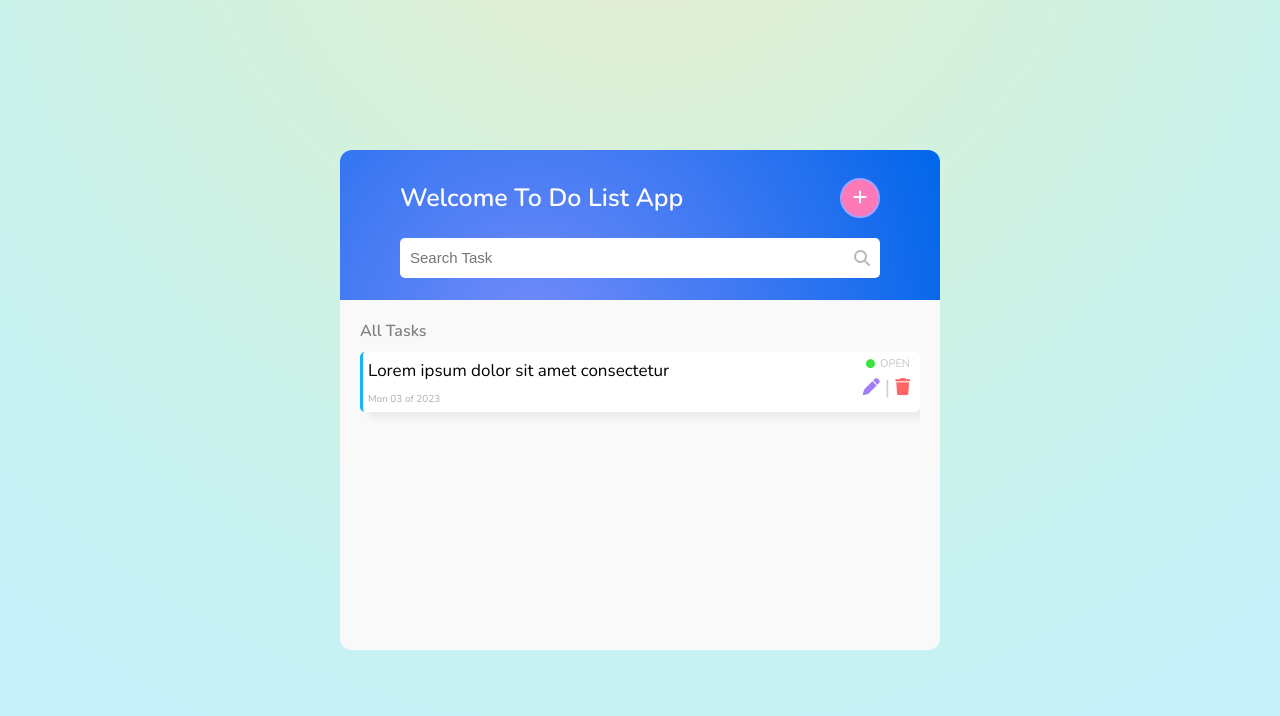
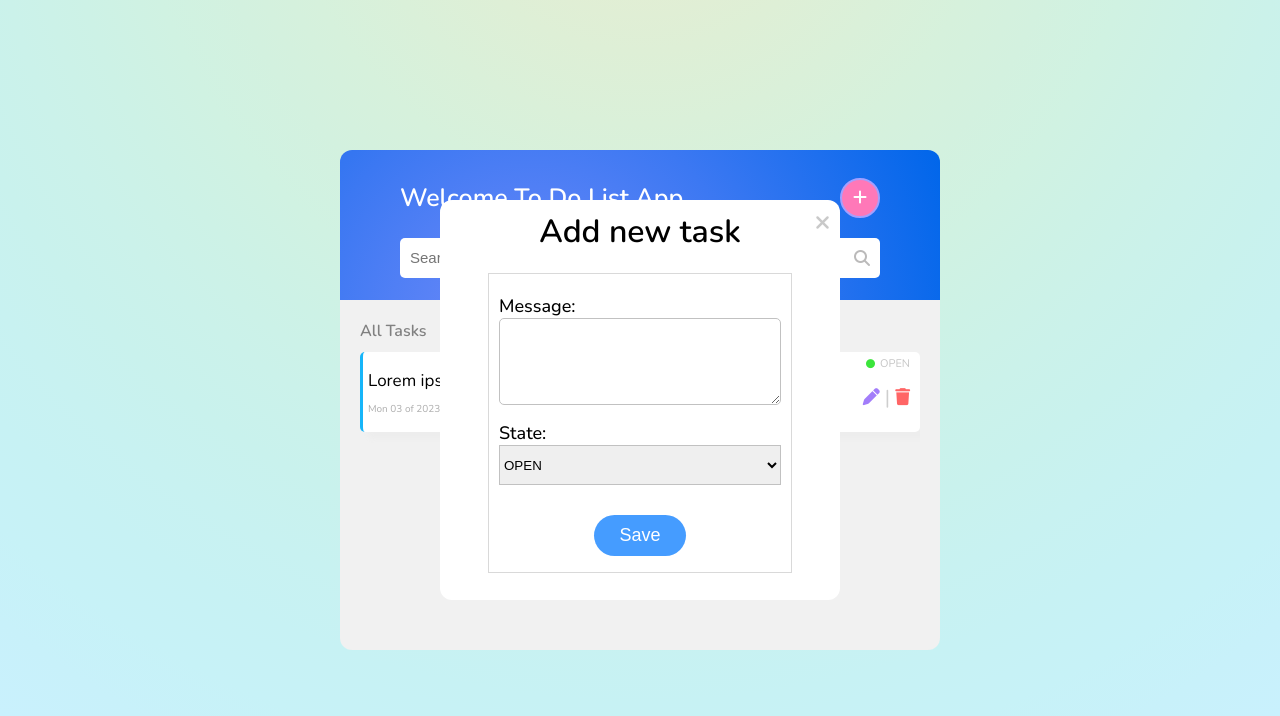
Before and after one commit to juandavid3196/ToDoListApp, an Angular app: page /board in a window 1280 px wide. Both pictures are taken after a click on the button 860 px from the left and 197 px from the top of the page. Shown: the top 716 px of the page. Built offline with nearby package versions, Linux system fonts and the light colour scheme.

Commit message:
add task form,TaskService, Task interface.

```diff
--- a/src/app/modules/board/board.component.css
+++ b/src/app/modules/board/board.component.css
@@ -44,6 +44,10 @@
     cursor: pointer;
 }
 
+.button-box button:hover{
+    background-color: rgb(52, 255, 113);
+}
+
 .button-box h1 {
     font-size: 25px;
     color: rgb(255, 255, 255);
@@ -78,7 +82,7 @@
 }
 
 .bottom {
-    background-color: #f9f9f9;
+    background-color: #f1f1f1;
     height: 70%;
     padding: 20px;
 
@@ -97,3 +101,90 @@
     overflow: auto;
     height: 300px;
 }
+
+
+/*task form*/
+.container-form {
+    width: 400px;
+    height: 400px;
+    background-color: white;
+    border-radius: 12px;
+    position: fixed;
+    top: 50%;
+    left: 50%;
+    transform: translate(-50%, -50%);
+    display: flex;
+    align-items: center;
+    flex-direction: column;
+    padding: 10px;
+
+}
+
+.btn-exit {
+    position: absolute;
+    top:10px;
+    right: 10px;
+    font-size: 20px;
+    color: rgb(201, 201, 201);
+    cursor: pointer;
+}
+
+.btn-exit:hover{
+    color: rgb(255, 91, 91);
+}
+
+.form-box {
+    width: 80%;
+    height: 300px;
+    border: 1px solid #d9d9d9;
+    padding: 20px 10px;
+    display: flex;
+    flex-direction: column;
+    gap: 10px;
+    margin-top: 20px;
+
+}
+
+.element-box textarea {
+    width: 100%;
+    border-color: #c1c1c1;
+    font-size: 15px;
+    border-radius: 5px;
+    outline-color: #79b7ff;
+}
+
+.element-box select {
+    width: 100%;
+    height: 40px;
+    outline-color:#79b7ff;
+    border-color: #c1c1c1;
+}
+
+.element-box label {
+    font-size: 18px;
+    font-weight: 500;
+    margin-bottom: 20px;
+}
+
+
+.element-box-btn {
+display: flex;
+align-items: center;
+justify-content: center;
+margin-top: 20px;
+}
+
+.element-box-btn button {
+    padding: 10px 25px;
+    color: white;
+    font-size: 18px;
+    font-weight: 300;
+    border-radius: 25px;
+    border-style: none;
+    cursor: pointer;
+    background-color: #459cff;
+}
+
+.element-box-btn button:hover {
+    background-color: #00489b;
+}
--- a/src/app/modules/board/board.component.html
+++ b/src/app/modules/board/board.component.html
@@ -3,7 +3,7 @@
         <div class="top">
             <div class="button-box">
                 <h1>Welcome To Do List App</h1>
-                <button><i class="fa-solid fa-plus"></i></button>
+                <button (click)="newTask()"><i class="fa-solid fa-plus"></i></button>
             </div>
             <div class="search-box">
                 <input type="text" placeholder="Search Task">
@@ -20,4 +20,25 @@
             </div>
         </div>
     </div>
+    <div *ngIf="openForm" class="container-form">
+        <span class="btn-exit" (click)="exitForm()"><i class="fa-solid fa-xmark"></i></span>
+        <h1>Add new task</h1>
+        <div class="form-box">
+            <div class="element-box">
+                <label for="">Message:</label>
+                <textarea name="" id="" cols="30" rows="5" required></textarea>
+            </div>
+            <div class="element-box">
+                <label for="">State:</label>
+                <select name="" id="">
+                    <option value="1">OPEN</option>
+                    <option value="2">InPROGRESS</option>
+                    <option value="3">COMPLETED</option>
+                </select>
+            </div>
+            <div class="element-box-btn">
+                <button>Save</button>
+            </div>
+        </div>
+    </div>
 </div>
--- a/src/app/modules/board/board.component.ts
+++ b/src/app/modules/board/board.component.ts
@@ -7,4 +7,13 @@ import { Component } from '@angular/core';
 })
 export class BoardComponent {
 
+  openForm : boolean = false;
+
+  newTask(): void {
+    this.openForm = true;
+  }
+
+  exitForm(): void {
+    this.openForm= false;
+  }
 }
--- /dev/null
+++ b/src/app/modules/board/task/Task.ts
@@ -0,0 +1,6 @@
+export interface Task {
+    id:number;
+    message: string;
+    state: number;
+    date:Date;
+}
--- a/src/app/modules/board/task/task.component.css
+++ b/src/app/modules/board/task/task.component.css
@@ -1,7 +1,7 @@
 .box{
     background-color: white;
     width: 100%;
-    min-height: 60px;
+    min-height: 80px;
     padding: 2px  10px 2px 5px;
     border-radius: 5px;
     border-left: 3px solid rgb(22, 181, 249);
```
Also changed, not shown: src/app/services/task.service.ts (added, +32 -0 lines).
